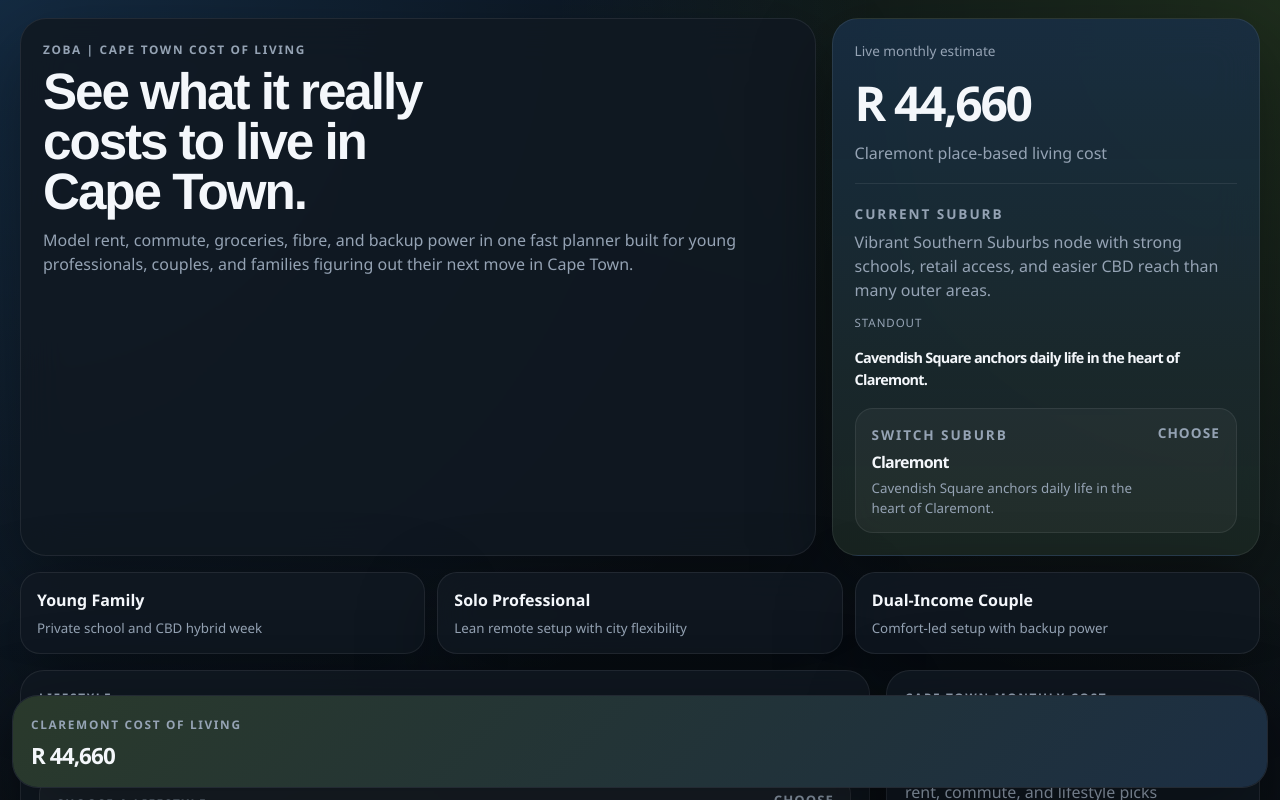
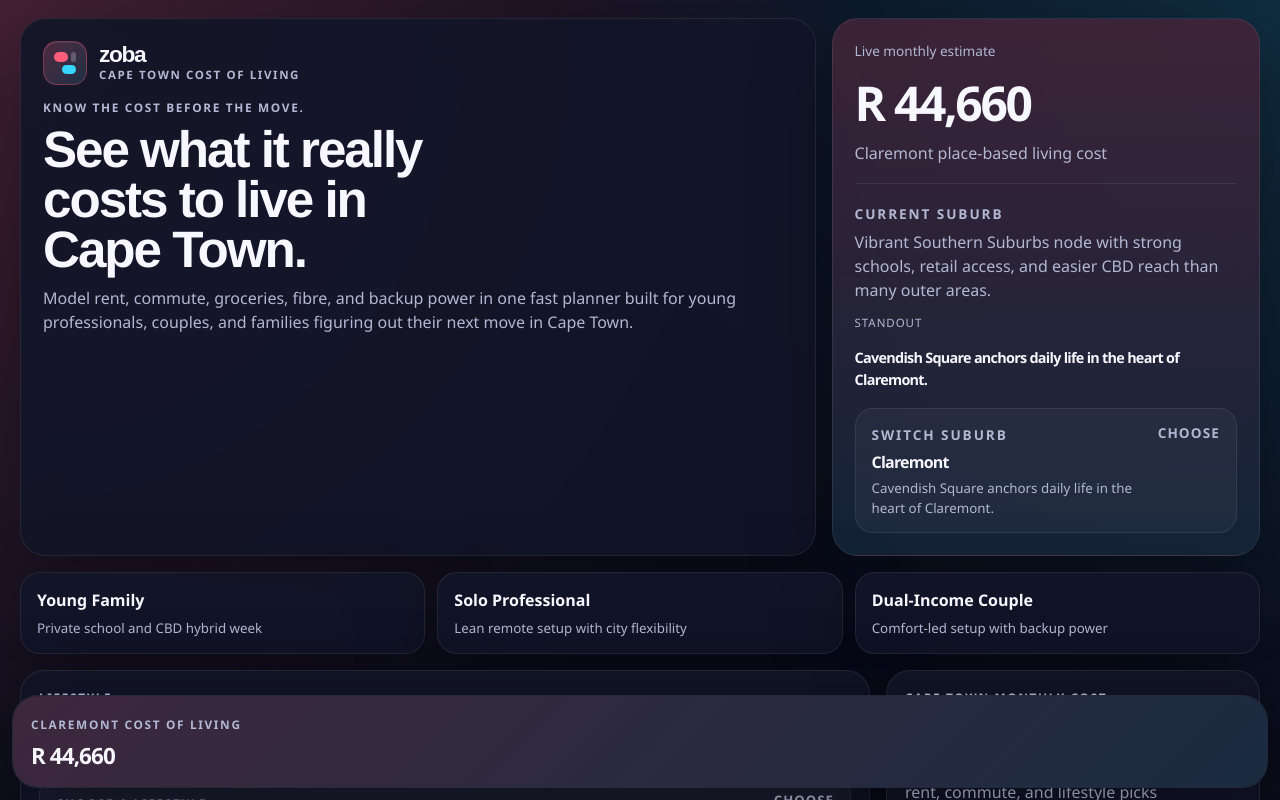
Before and after one commit to Futurists2023/zoba, a Next.js app: page /cost-of-living/capetown in a window 1280 px wide. Shown: the top 800 px of the page. Built offline with nearby package versions, Linux system fonts and the light colour scheme.

Commit message:
Color palette and logo updated

```diff
--- a/app/globals.css
+++ b/app/globals.css
@@ -1,20 +1,21 @@
 :root {
-  --bg: #0c1117;
-  --bg-soft: #111922;
-  --panel: rgba(17, 25, 34, 0.88);
-  --panel-strong: #151d27;
-  --panel-elevated: rgba(22, 31, 42, 0.96);
+  --bg: #0d1020;
+  --bg-soft: #151a2e;
+  --panel: rgba(18, 22, 40, 0.9);
+  --panel-strong: #1a1f38;
+  --panel-elevated: rgba(24, 29, 50, 0.97);
   --line: rgba(255, 255, 255, 0.08);
   --line-strong: rgba(255, 255, 255, 0.14);
-  --text: #f4f7fb;
-  --muted: #95a3b4;
-  --accent: #b7ff3c;
-  --accent-soft: rgba(183, 255, 60, 0.14);
-  --blue: #45a4ff;
-  --blue-soft: rgba(69, 164, 255, 0.16);
-  --rose: #ff7665;
-  --rose-soft: rgba(255, 118, 101, 0.16);
-  --gold: #ffd166;
+  --text: #f7f7ff;
+  --muted: #b2b8d3;
+  --accent: #ff5e7a;
+  --accent-soft: rgba(255, 94, 122, 0.15);
+  --accent-strong: #ff8a5b;
+  --blue: #35d7ff;
+  --blue-soft: rgba(53, 215, 255, 0.16);
+  --rose: #ff6a8f;
+  --rose-soft: rgba(255, 106, 143, 0.16);
+  --gold: #ffd84d;
   --shadow: 0 28px 80px rgba(0, 0, 0, 0.36);
   --radius-xl: 30px;
   --radius-lg: 22px;
@@ -34,11 +35,13 @@ body {
   min-height: 100vh;
   color: var(--text);
   background:
-    radial-gradient(circle at top left, rgba(69, 164, 255, 0.18), transparent 24%),
-    radial-gradient(circle at top right, rgba(183, 255, 60, 0.12), transparent 20%),
-    linear-gradient(180deg, #091018 0%, #0c1117 32%, #101722 100%);
+    radial-gradient(circle at top left, rgba(255, 94, 122, 0.24), transparent 24%),
+    radial-gradient(circle at top right, rgba(53, 215, 255, 0.16), transparent 20%),
+    radial-gradient(circle at bottom right, rgba(255, 216, 77, 0.09), transparent 22%),
+    linear-gradient(180deg, #090d1d 0%, #0d1020 34%, #13172a 100%);
   font-family:
     "Aptos",
+    "Aptos Narrow",
     "Avenir Next",
     "Segoe UI",
     "Helvetica Neue",
@@ -142,6 +145,81 @@ button {
   border-radius: 26px;
 }
 
+.zoba-lockup {
+  display: inline-flex;
+  gap: 12px;
+  align-items: center;
+  margin-bottom: 14px;
+}
+
+.zoba-emblem {
+  display: grid;
+  place-items: center;
+  width: 44px;
+  height: 44px;
+  border: 1px solid rgba(255, 94, 122, 0.34);
+  border-radius: 14px;
+  background:
+    linear-gradient(135deg, rgba(255, 94, 122, 0.22), rgba(53, 215, 255, 0.1)),
+    rgba(255, 255, 255, 0.03);
+  box-shadow: inset 0 1px 0 rgba(255, 255, 255, 0.08);
+}
+
+.zoba-grid {
+  display: grid;
+  grid-template-columns: repeat(3, 1fr);
+  gap: 3px;
+  width: 22px;
+  height: 22px;
+}
+
+.zoba-grid i {
+  display: block;
+  border-radius: 999px;
+  background: rgba(255, 255, 255, 0.2);
+}
+
+.zoba-grid i:nth-child(1) {
+  grid-column: 1 / span 2;
+  background: var(--accent);
+}
+
+.zoba-grid i:nth-child(2) {
+  grid-column: 3;
+  background: rgba(255, 255, 255, 0.22);
+}
+
+.zoba-grid i:nth-child(3) {
+  grid-column: 2 / span 2;
+  background: var(--blue);
+}
+
+.zoba-type {
+  display: grid;
+  gap: 2px;
+}
+
+.zoba-type strong {
+  font-family:
+    "Aptos Display",
+    "Avenir Next Condensed",
+    "Franklin Gothic Demi Cond",
+    sans-serif;
+  font-size: 1.42rem;
+  font-weight: 800;
+  line-height: 0.92;
+  letter-spacing: -0.06em;
+  text-transform: lowercase;
+}
+
+.zoba-type span {
+  color: var(--muted);
+  font-size: 0.72rem;
+  font-weight: 700;
+  letter-spacing: 0.14em;
+  text-transform: uppercase;
+}
+
 .hero-card h2 {
   margin: 10px 0;
   max-width: 14ch;
@@ -171,7 +249,7 @@ button {
   flex-direction: column;
   justify-content: flex-end;
   background:
-    linear-gradient(180deg, rgba(69, 164, 255, 0.14), rgba(183, 255, 60, 0.06)),
+    linear-gradient(180deg, rgba(255, 94, 122, 0.18), rgba(53, 215, 255, 0.08)),
     var(--panel);
 }
 
@@ -245,7 +323,7 @@ button {
 
 .preset-tile:hover {
   transform: translateY(-2px);
-  border-color: rgba(183, 255, 60, 0.24);
+  border-color: rgba(255, 94, 122, 0.3);
   background: var(--panel-elevated);
 }
 
@@ -325,7 +403,7 @@ button {
 
 .choice-pill.is-active,
 .quick-income.is-active {
-  border-color: rgba(183, 255, 60, 0.5);
+  border-color: rgba(255, 94, 122, 0.5);
   background: var(--accent-soft);
   color: var(--text);
 }
@@ -379,8 +457,8 @@ button {
 }
 
 .select-menu.is-open .select-trigger {
-  border-color: rgba(183, 255, 60, 0.42);
-  background: rgba(183, 255, 60, 0.08);
+  border-color: rgba(255, 94, 122, 0.42);
+  background: rgba(255, 94, 122, 0.08);
 }
 
 .select-chevron {
@@ -398,7 +476,7 @@ button {
   border: 1px solid var(--line-strong);
   border-radius: 20px;
   background:
-    linear-gradient(180deg, rgba(69, 164, 255, 0.08), rgba(183, 255, 60, 0.04)),
+    linear-gradient(180deg, rgba(255, 94, 122, 0.08), rgba(53, 215, 255, 0.05)),
     rgba(15, 22, 31, 0.98);
   box-shadow: var(--shadow);
 }
@@ -426,8 +504,8 @@ button {
 
 .select-option:hover,
 .select-option.is-active {
-  border-color: rgba(183, 255, 60, 0.34);
-  background: rgba(183, 255, 60, 0.1);
+  border-color: rgba(255, 94, 122, 0.34);
+  background: rgba(255, 94, 122, 0.1);
 }
 
 .select-option:active {
@@ -452,9 +530,9 @@ button {
   justify-content: center;
   min-height: 132px;
   padding: 16px;
-  border: 1px solid rgba(183, 255, 60, 0.18);
+  border: 1px solid rgba(255, 94, 122, 0.2);
   border-radius: 20px;
-  background: linear-gradient(180deg, rgba(183, 255, 60, 0.08), rgba(69, 164, 255, 0.06));
+  background: linear-gradient(180deg, rgba(255, 94, 122, 0.1), rgba(53, 215, 255, 0.06));
   color: var(--text);
   text-align: left;
   cursor: pointer;
@@ -580,7 +658,7 @@ button {
 }
 
 .switch-ui.is-on {
-  background: rgba(183, 255, 60, 0.28);
+  background: rgba(255, 94, 122, 0.28);
 }
 
 .switch-ui.is-on span {
@@ -659,12 +737,12 @@ button {
 
 .affordability-chip.is-workable {
   background: var(--blue-soft);
-  color: #b9deff;
+  color: #ffd7bf;
 }
 
 .affordability-chip.is-comfortable {
   background: rgba(255, 209, 102, 0.16);
-  color: #ffe4a0;
+  color: #ffd79b;
 }
 
 .affordability-chip.is-stretched {
@@ -772,7 +850,7 @@ button {
   width: 100%;
   padding: 16px 18px;
   background:
-    linear-gradient(135deg, rgba(183, 255, 60, 0.12), rgba(69, 164, 255, 0.12)),
+    linear-gradient(135deg, rgba(255, 94, 122, 0.16), rgba(53, 215, 255, 0.08)),
     var(--panel-elevated);
   color: var(--text);
   text-align: left;
@@ -980,7 +1058,7 @@ button {
 }
 
 .modal-apply {
-  background: linear-gradient(135deg, var(--accent-soft), rgba(69, 164, 255, 0.18));
+  background: linear-gradient(135deg, var(--accent-soft), rgba(53, 215, 255, 0.12));
 }
 
 .trust-footer {
--- a/components/quote-experience.tsx
+++ b/components/quote-experience.tsx
@@ -426,6 +426,24 @@ function BudgetSlider({
   );
 }
 
+function ZobaWordmark() {
+  return (
+    <div className="zoba-lockup" aria-label="zoba">
+      <span className="zoba-emblem" aria-hidden="true">
+        <span className="zoba-grid">
+          <i />
+          <i />
+          <i />
+        </span>
+      </span>
+      <div className="zoba-type">
+        <strong>zoba</strong>
+        <span>Cape Town cost of living</span>
+      </div>
+    </div>
+  );
+}
+
 function SelectMenu<T extends string>({
   label,
   value,
@@ -666,7 +684,8 @@ export function QuoteExperience() {
     <main ref={plannerRef} className="metro-shell">
       <section className="hero-stage">
         <div className="hero-card">
-          <p className="hero-kicker">zoba | Cape Town cost of living</p>
+          <ZobaWordmark />
+          <p className="hero-kicker">Know the cost before the move.</p>
           <h2>See what it really costs to live in Cape Town.</h2>
           <p>
             Model rent, commute, groceries, fibre, and backup power in one fast
```
